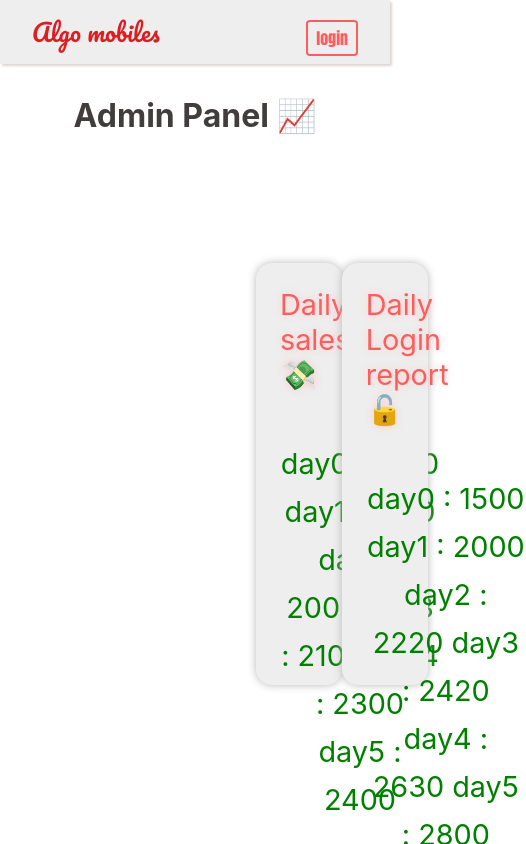
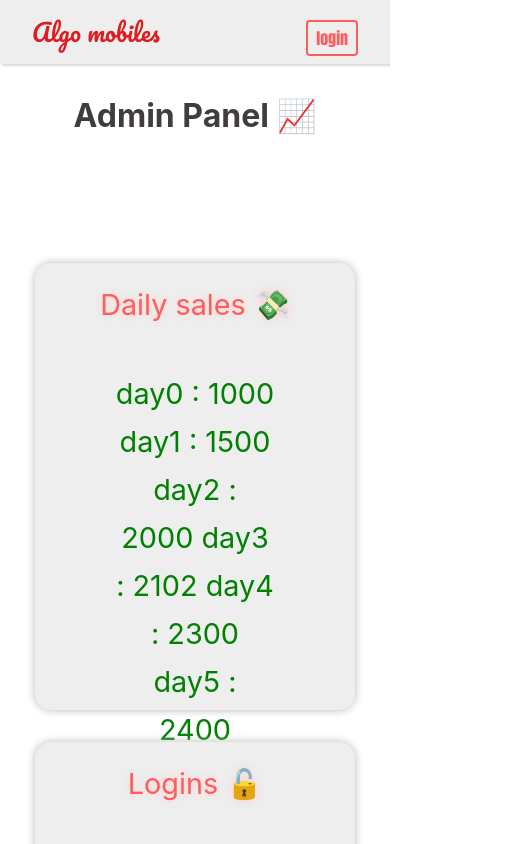
Before and after one commit to i-am-shashank/internship-assignment, a Next.js app: page /Admin_panel in a window 390 px wide. Shown: the top 844 px of the page, 526 px wide, since content can reach past the window. Built offline with nearby package versions, Linux system fonts and the light colour scheme.

Commit message:
responsive admin panel

```diff
--- a/pages/Admin_panel.js
+++ b/pages/Admin_panel.js
@@ -37,7 +37,7 @@ function Admin_panel() {
             <p className={admin.reportstext} >{generateReport(dailySales)}</p>
           </div>
           <div className={admin.card}>
-            <p className={admin.headline}>Daily Login report 🔓</p>
+            <p className={admin.headline}>Logins 🔓</p>
             <p className={admin.reportstext} >{generateReport(userLoginStatus)}</p>
           </div>
         </div>
--- a/pages/components/styles/admin.module.css
+++ b/pages/components/styles/admin.module.css
@@ -15,15 +15,30 @@
   padding: 8rem 16rem;
   justify-content: space-between;
 }
+@media(max-width:1022px){
+    .reports {
+        padding: 8rem 8rem;
+    }
+}@media(max-width:1022px){
+    .reports {
+        flex-direction: column;
+        align-items: center;
+    }
+}
 .card {
-    padding: 1.5rem ;
-  height: 50vh;
+  padding: 1.5rem ;
+  height: 53vh;
   width: 22vw;
   border-radius: 1rem;
   background-color: #eeeeee;
   box-shadow: 0px 0px 8px rgb(185, 184, 184);
   transition: all ease 0.3s;
   cursor: pointer;
+}@media(max-width:1022px){
+    .card {
+        width: 320px;
+        margin-bottom: 2rem;
+    }
 }
 .card:hover {
     box-shadow: 0px 0px 8px rgb(158, 157, 157);
```
